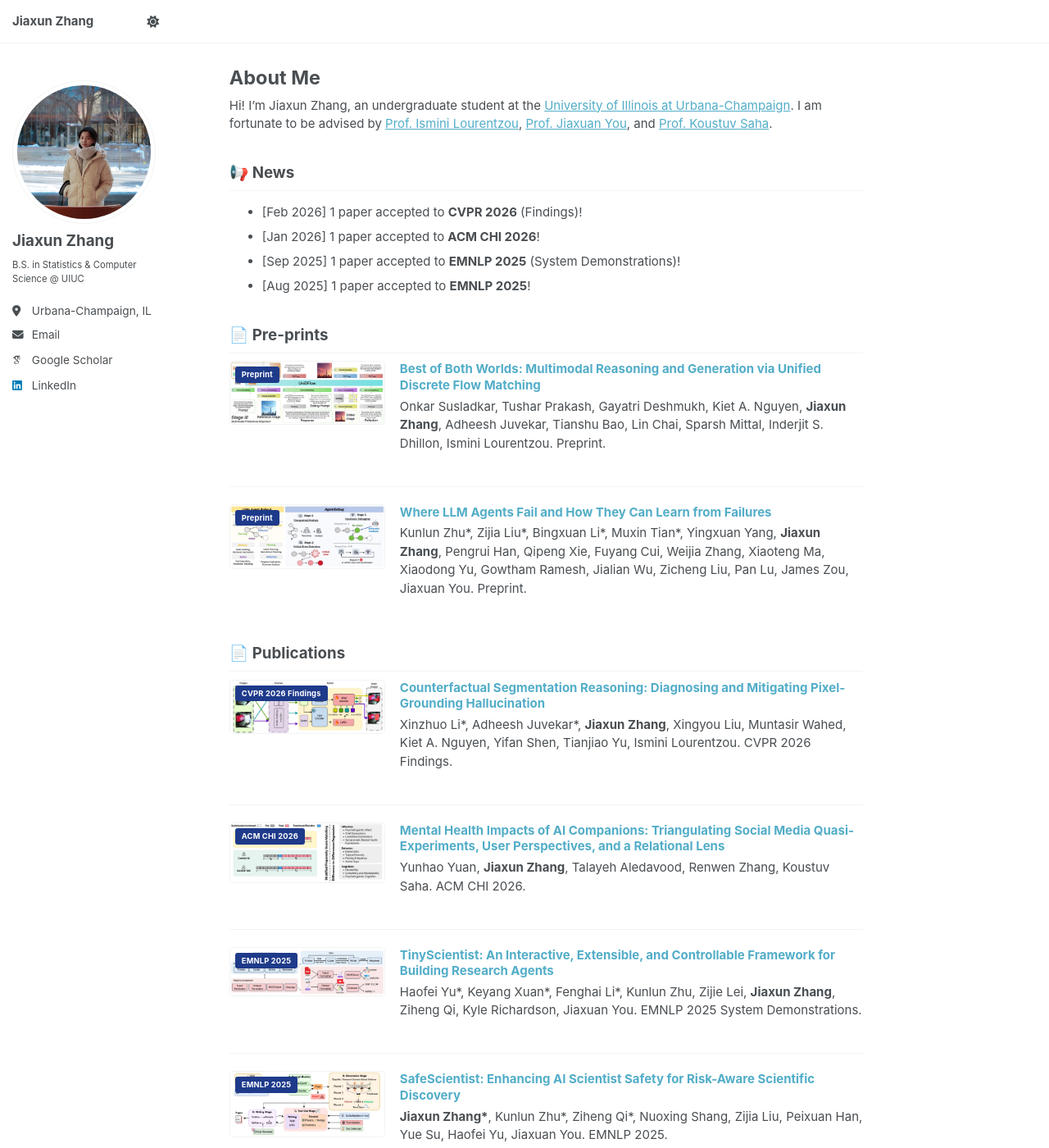
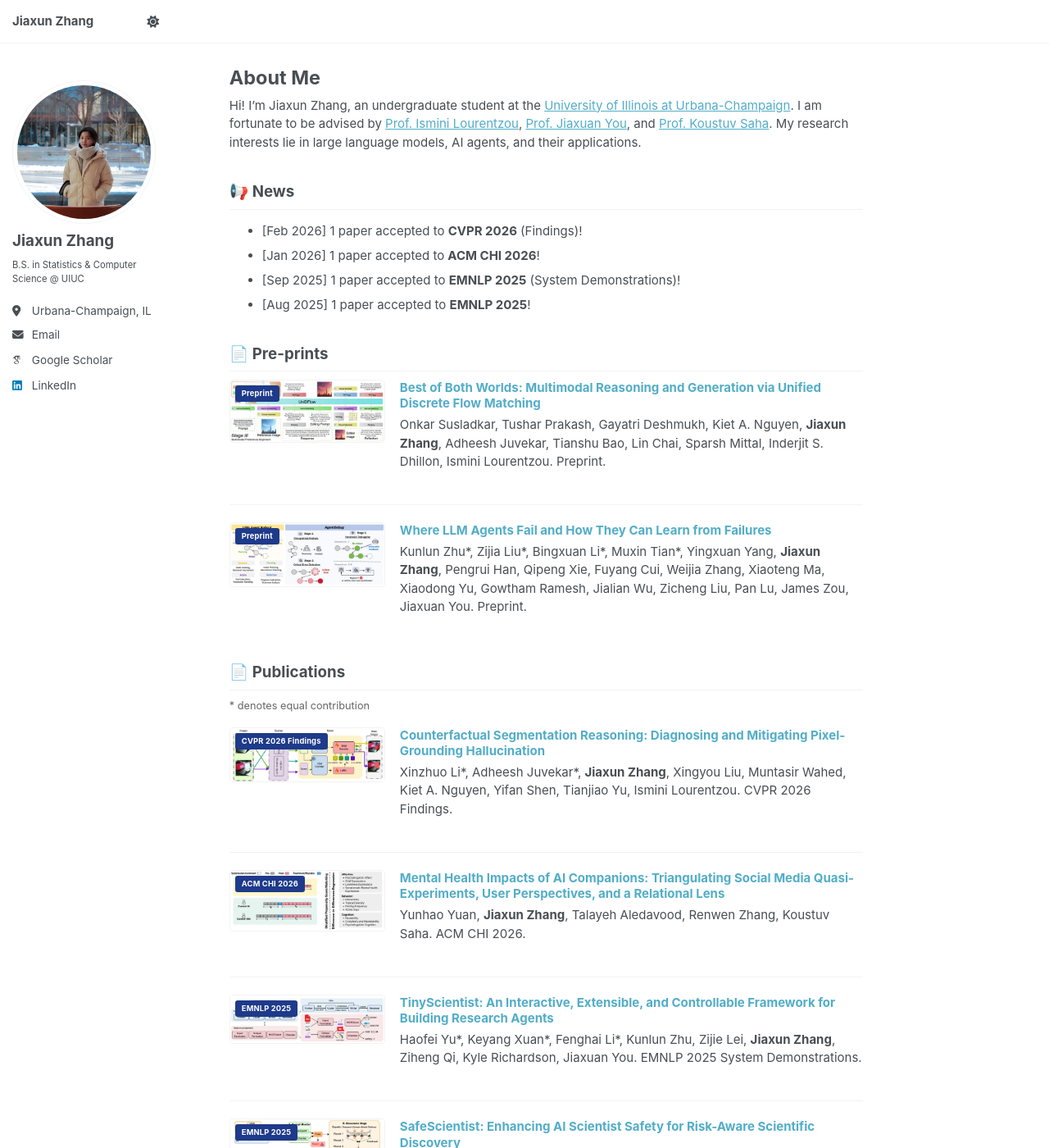
Before and after one commit to JiaxunZ/JiaxunZ.github.io, a Jekyll site: the page built from _pages/about.md, in a window 1280 px wide and 1400 px high. Shown: the whole window at 82% size. Built offline with Jekyll 4.4.1, drawn with Linux system fonts in a browser that asks for light colours; some web fonts are replaced; a script bundle is joined from its source files by our own code; library files that are not in the unit come from our copies.

Commit message:
2026.3.21

```diff
--- a/_pages/about.md
+++ b/_pages/about.md
@@ -9,10 +9,9 @@ redirect_from:
 
 {% include base_path %}
 
-Hi! I'm Jiaxun Zhang, an undergraduate student at the [University of Illinois at Urbana-Champaign](https://illinois.edu/). I am fortunate to be advised by [Prof. Ismini Lourentzou](https://isminoula.github.io), [Prof. Jiaxuan You](https://cs.stanford.edu/~jiaxuan/), and [Prof. Koustuv Saha](https://koustuv.com).
+Hi! I'm Jiaxun Zhang, an undergraduate student at the [University of Illinois at Urbana-Champaign](https://illinois.edu/). I am fortunate to be advised by [Prof. Ismini Lourentzou](https://isminoula.github.io), [Prof. Jiaxuan You](https://cs.stanford.edu/~jiaxuan/), and [Prof. Koustuv Saha](https://koustuv.com). My research interests lie in large language models, AI agents, and their applications.
 
 ## 📢 News
-
 - [Feb 2026] 1 paper accepted to **CVPR 2026** (Findings)!
 - [Jan 2026] 1 paper accepted to **ACM CHI 2026**!
 - [Sep 2025] 1 paper accepted to **EMNLP 2025** (System Demonstrations)!
@@ -23,6 +22,7 @@ Hi! I'm Jiaxun Zhang, an undergraduate student at the [University of Illinois at
 <div class="pub-list">{% for post in site.publications reversed %}{% if post.category == "preprints" %}{% include pub-card.html %}{% endif %}{% endfor %}</div>
 
 ## 📄 Publications
+<p style="font-size:0.85em; color:#666;">* denotes equal contribution</p>
 
 <div class="pub-list">{% for post in site.publications %}{% unless post.category == "preprints" %}{% include pub-card.html %}{% endunless %}{% endfor %}</div>
 
```
